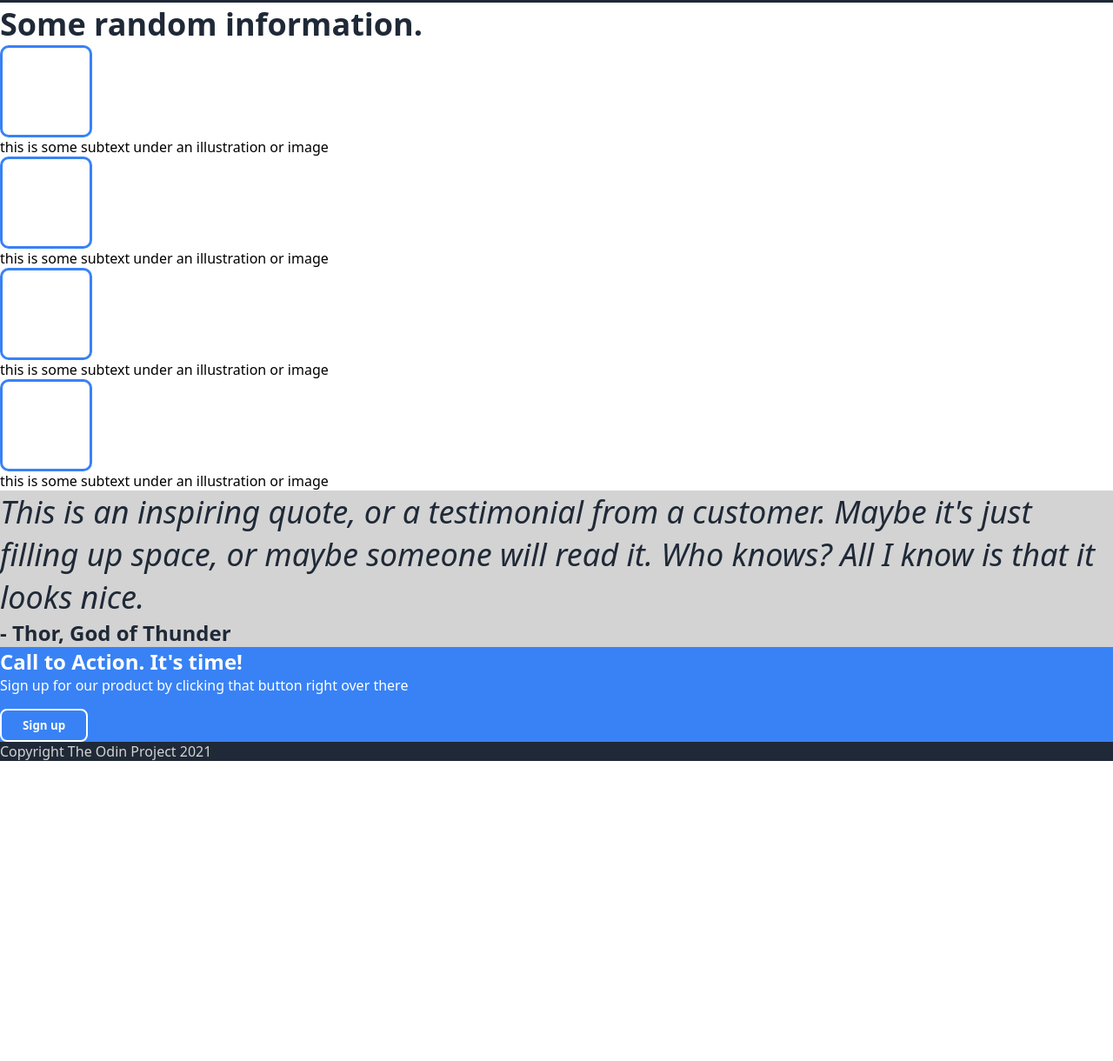
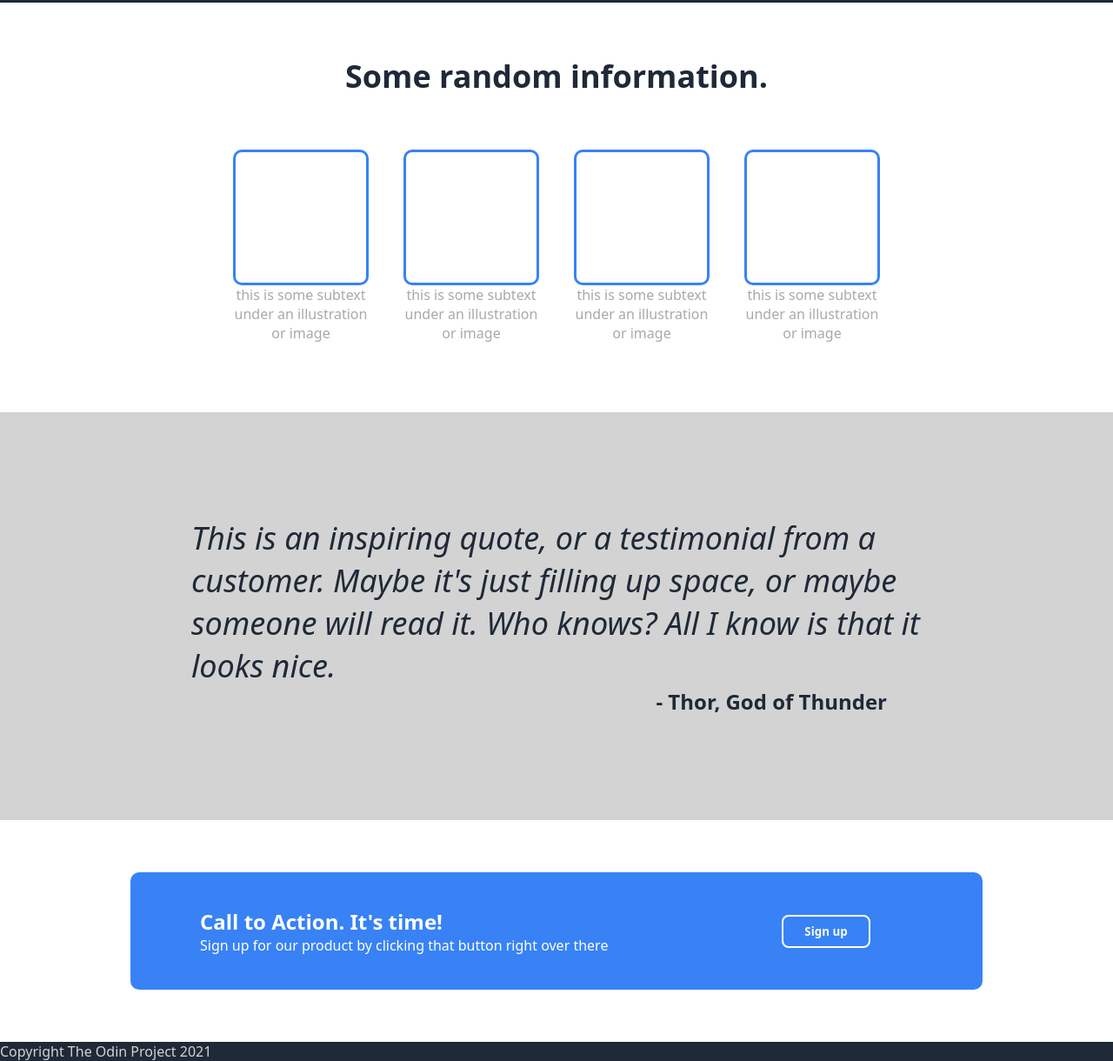
Before and after one commit to michaeldresser81/odin-landing-page, a plain HTML site: page images/index.html in a window 1280 px wide. Shown: the part 345-1565 px from the top of the page at 87% size. Before the commit the page ends 1220 px from the top, so only its background shows below. Drawn offline with Linux system fonts and the light colour scheme.

Commit message:
Style version 1
Pretty close to the design layout, need to tweek some margins and
padding, and then consolidate / simplify css

```diff
--- a/images/index.html
+++ b/images/index.html
@@ -28,6 +28,7 @@
             </div>
         </div>
     </div>
+
     <div class="information">
         <h2>Some random information.</h2>
         <ul>
@@ -55,9 +56,13 @@
     </div>
     <div class="action">
         <div class="action-box">
-            <h2>Call to Action. It's time!</h2>
-            <p>Sign up for our product by clicking that button right over there</p>
-            <button>Sign up</button>
+            <div class="action-left">
+                <h2>Call to Action. It's time!</h2>
+                <p>Sign up for our product by clicking that button right over there</p>
+            </div>
+            <div class="action-button-box">
+                <button>Sign up</button>
+            </div>
         </div>
     </div>
     <div class="footer">Copyright The Odin Project 2021</div>
--- a/images/style.css
+++ b/images/style.css
@@ -24,7 +24,7 @@ h1 {
     /* justify-content: space-between; */
     height: 300px;
     background-color: #1F2937;
-    padding: 24px 120px;
+    padding: 24px 150px;
 }
 
 .hero .top {
@@ -38,22 +38,22 @@ h1 {
     flex: 1;
     justify-content: space-between;
     gap: 48px;
-    align-items: center;
+    padding: 40px 0px;
 
 }
 .hero .left {
     min-width: 300px;
     flex: 1;
-
 }
 
 .hero .right {
     flex: 1;
-    background-color: lightgrey;
+    background-color: grey;
     color: white;
     display: flex;
+    align-items: center;
     justify-content: center;
-    align-items: center;
+    /* height: 220px; */
 }
 
 .hero ul {
@@ -74,26 +74,44 @@ button {
     border-radius: 8px;
     padding: 8px 24px;
     font-weight: bold;
+}
+
+.hero button {
     margin-top: 16px;
+}
+
+.information {
+    text-align: center;
 }
 
 .information h2 {
     color: #1F2937;
+    font-size: 36px;
+    font-weight: 800;
+    margin: 60px;
 }
 
-.information h2 {
-    font-size: 36px;
-    font-weight: bolder;
+.information ul {
+    display: flex;
+    justify-content: center;
+    gap: 40px;
+    margin-bottom: 80px;
+}
+
+.information li {
+    flex: 0;
+    color: darkgrey;
 }
 
 .info-icon {
-    height: 100px;
-    width: 100px;
+    height: 150px;
+    width: 150px;
     border-radius: 10px;
     border: 3px solid #3882f6;
 }
 .quote  {
     background-color: lightgrey;
+    padding: 120px 220px;
 }
 
 .quote p {
@@ -107,11 +125,39 @@ button {
     font-size: 24px;
     font-weight: bold;
     font-style: normal;
+    text-align: right;
+    padding-right: 40px;
+}
+
+.action {
+    padding: 60px 150px;
+
 }
 
 .action-box {
     background-color: #3882f6;
     color: white;
+    border-radius: 10px;
+    display: flex;
+    justify-content: space-between;
+    padding: 40px 80px;
+}
+
+.action-left, .action-button-box {
+    display: flex;
+    /* padding: 40px 80px; */
+
+}
+
+.action-button-box {
+    width: 200px;
+    justify-content: center;
+    align-items: center;
+}
+
+.action-left {
+    flex-direction: column;
+    flex: 1;
 }
 
 .action-box button {
```
